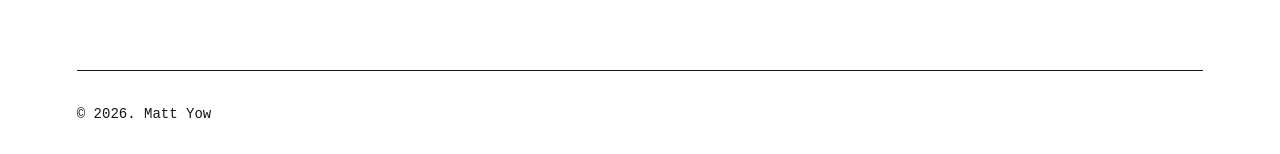
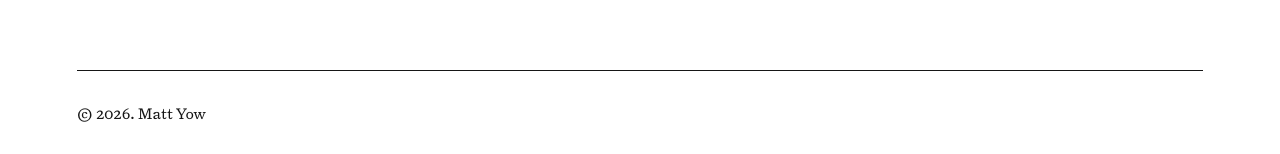
Before and after one commit to mattyow/matt-yow-site, a Next.js app: page / in a window 1280 px wide. Shown: the part 1941-2095 px from the top of the page. Built offline with nearby package versions, Linux system fonts and the light colour scheme.

Commit message:
Typography update

```diff
--- a/app/layout.tsx
+++ b/app/layout.tsx
@@ -33,7 +33,7 @@ export default function RootLayout({
               style={{
                 borderTop: "1px solid var(--ink)",
                 padding: "32px 0",
-                fontFamily: '"Umiak Mono", ui-monospace, monospace',
+                fontFamily: '"Triptych Roman", Georgia, serif',
                 fontSize: 14,
                 lineHeight: 1.6,
               }}
```
